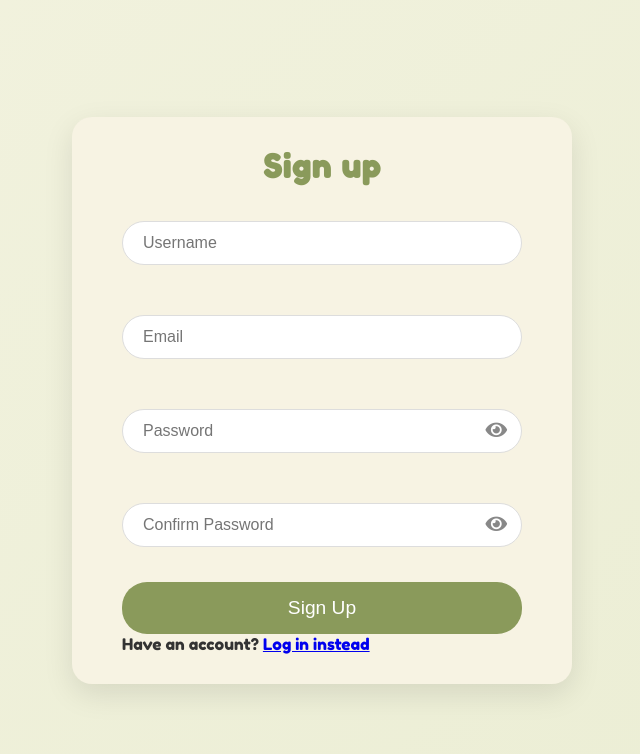
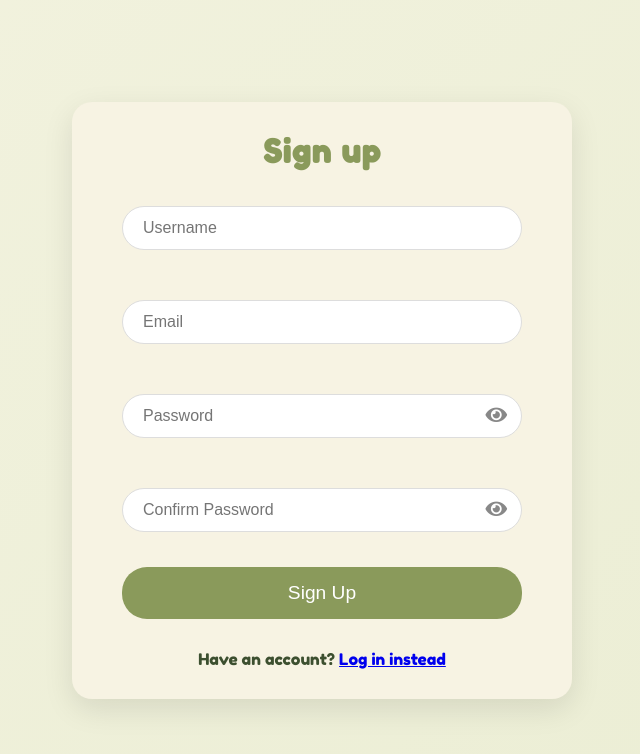
Before and after one commit to erinnasalihu/WebEngineeringProject, a PHP site: page /signup.html in a window 1280 px wide. Shown: the top 754 px of the page, without its empty margins (318-958 px from the left). Run offline with PHP 8.4, Linux system fonts and the light colour scheme.

Commit message:
Final  sign up

```diff
--- a/SignUp/signup.html
+++ b/SignUp/signup.html
@@ -1,4 +1,3 @@
-
 <!DOCTYPE html>
 <html lang="en">
 <head>
@@ -33,7 +32,12 @@
                 </button>
             </div><br>
         <button type="submit" class="signup-button">Sign Up</button>
-        <p>Have an account? <a href="/LogIn/login.html">Log in instead</a></p>
+        <br><br>
+        <div class="have-acc">
+            <p>Have an account? <a href="/LogIn/login.html">Log in instead</a></p>
+        </div>
+
+
     </form>
 </div>
 <script src="signup.js"></script>
--- a/SignUp/singup.css
+++ b/SignUp/singup.css
@@ -108,6 +108,21 @@ input:focus {
     font-size: 1.2rem;
     transition: color 0.3s ease;
 }
+.have-acc {
+    text-align: center;
+    font-size: 1rem;
+    margin-top: 10px;
+    color: #3C4F2F;
+}
+/*
+.have-acc a {
+
+    transition: color 0.3s ease;
+}
+
+.have-acc a:hover {
+    color: #748b4a;
+}*/
 
 .password-container button:hover {
     color: #8a9a5b;
```
